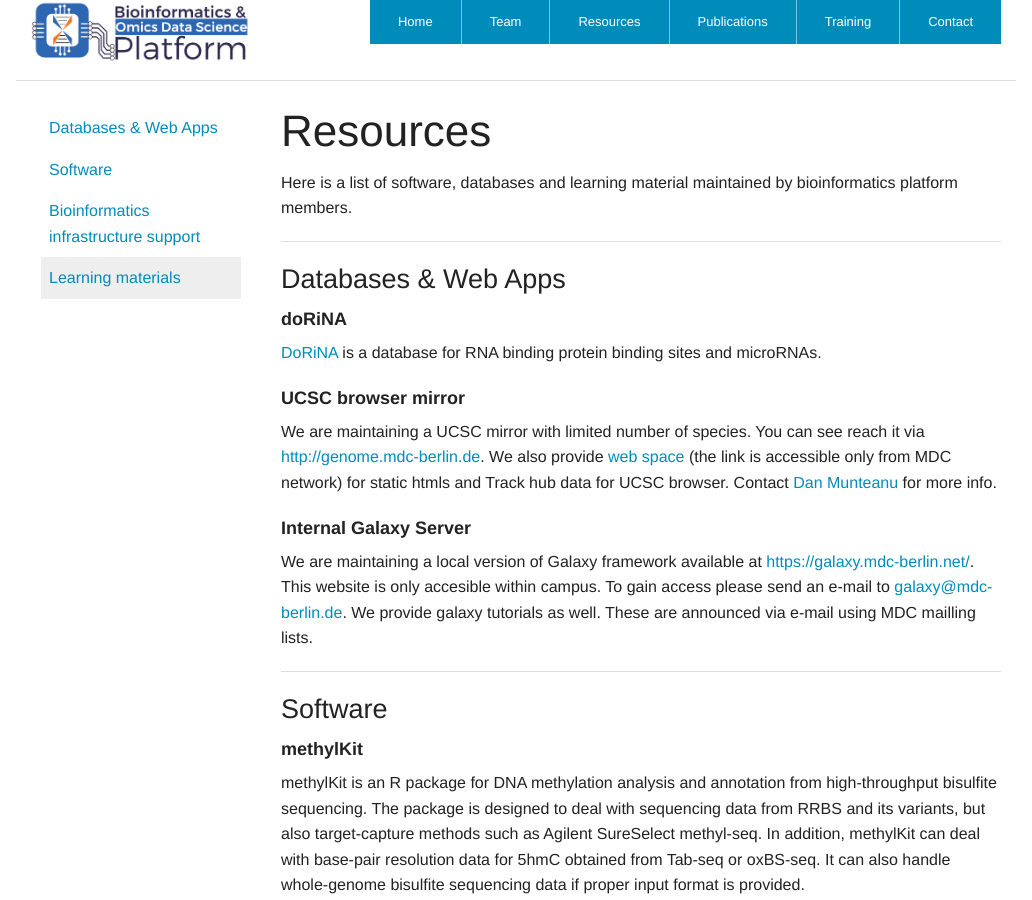
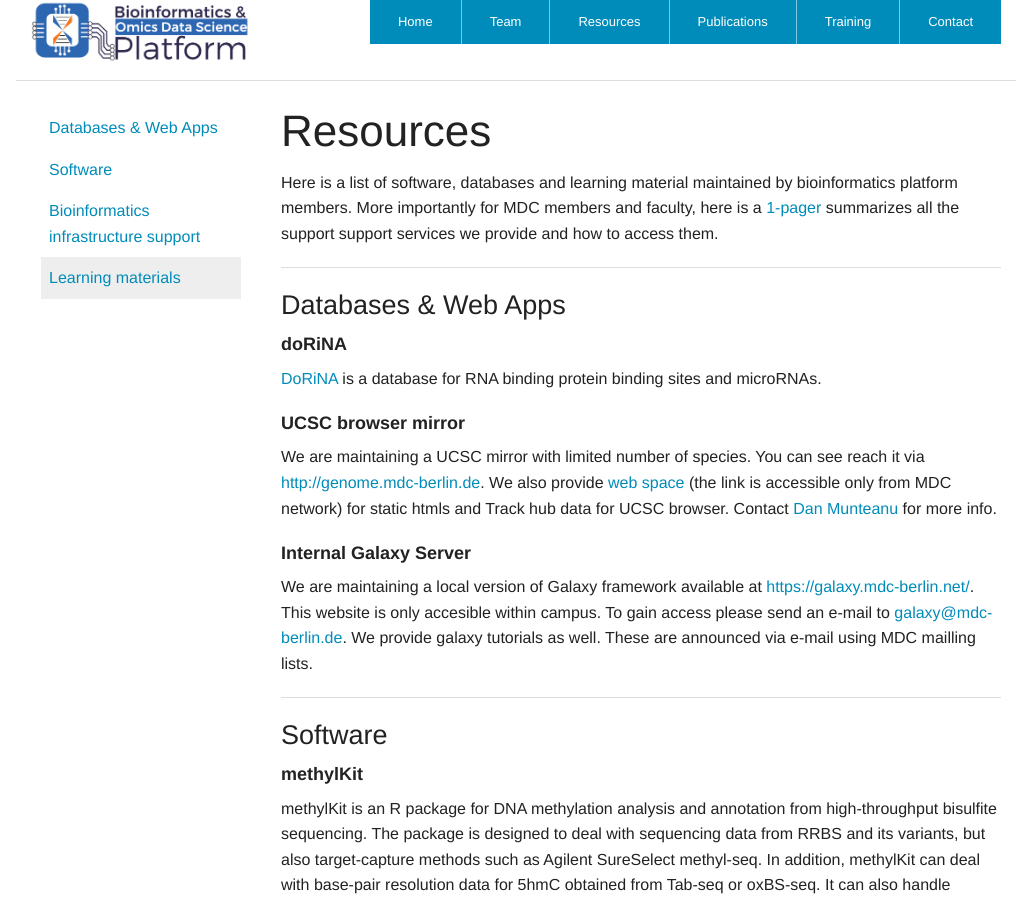
Before and after one commit to BIMSBbioinfo/bimsbbioinfo.github.io, a Jekyll site: the page built from resources.markdown, in a window 1280 px wide and 900 px high. Shown: the whole window, without its empty margins (124-1156 px from the left). Built offline with Jekyll 4.4.1, drawn with Linux system fonts in a browser that asks for light colours; our own code applies the rules of GitHub Pages for plain Markdown files.

Commit message:
1 pager link

```diff
--- a/resources.markdown
+++ b/resources.markdown
@@ -5,7 +5,7 @@ layout: with-nav
 # Resources
 
 Here is a list of software, databases and learning material maintained
-by bioinformatics platform members.
+by bioinformatics platform members. More importantly for MDC members and faculty, here is a [1-pager](http://https://bioinformatics.mdc-berlin.de/1pager.pdf) summarizes all the support support services we provide and how to access them.
 
 -----------------------------------------
 
```
